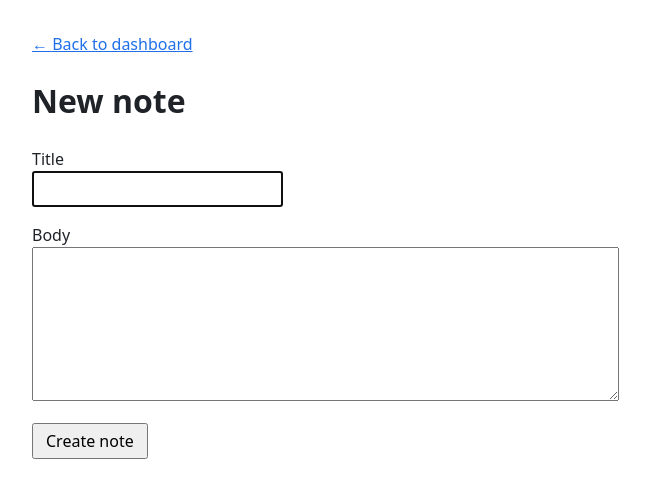
After one commit to sxntixgo/pr-review-demo-app, a Flask app: template templates/new_note.html in a window 1280 px wide. The commit adds this page. Shown: the top 498 px of the page, without its empty margins (248-898 px from the left). Run offline with Flask 3, Linux system fonts and the light colour scheme; the template is opened without the code that fills it, so the values that code supplies are empty.

Commit message:
Add /notes/new route
Adds a form for creating new notes belonging to the logged-in user.

  - app.py: GET/POST handler with auth check, server-side length
    validation, and parameterised INSERT.
  - templates/new_note.html: form with matching maxlength attributes.
  - templates/dashboard.html: link to the new-note form.

```diff
--- a/app.py
+++ b/app.py
@@ -96,6 +96,43 @@ def dashboard():
     return render_template("dashboard.html", user=user, notes=notes)
 
 
+# Limits enforced server-side; the form has matching maxlength attributes.
+MAX_TITLE_LEN = 100
+MAX_BODY_LEN = 10_000
+
+
+@app.route("/notes/new", methods=["GET", "POST"])
+def new_note():
+    """Create a new note belonging to the logged-in user."""
+    user = current_user()
+    if not user:
+        return redirect(url_for("login"))
+
+    if request.method == "GET":
+        return render_template("new_note.html", user=user, error=None)
+
+    title = (request.form.get("title") or "").strip()
+    body = (request.form.get("body") or "").strip()
+
+    if not title:
+        return render_template("new_note.html", user=user,
+                               error="Title is required."), 400
+    if len(title) > MAX_TITLE_LEN:
+        return render_template("new_note.html", user=user,
+                               error=f"Title must be {MAX_TITLE_LEN} chars or fewer."), 400
+    if len(body) > MAX_BODY_LEN:
+        return render_template("new_note.html", user=user,
+                               error=f"Body must be {MAX_BODY_LEN} chars or fewer."), 400
+
+    db = get_db()
+    db.execute(
+        "INSERT INTO notes (user_id, title, body) VALUES (?, ?, ?)",
+        (user["id"], title, body),
+    )
+    db.commit()
+    return redirect(url_for("dashboard"))
+
+
 # --- entry point -------------------------------------------------------------
 
 if __name__ == "__main__":
--- a/templates/dashboard.html
+++ b/templates/dashboard.html
@@ -2,6 +2,9 @@
 {% block title %}Dashboard{% endblock %}
 {% block content %}
 <h1>Your notes</h1>
+
+<p><a href="{{ url_for('new_note') }}">+ New note</a></p>
+
 {% if notes %}
 <ul class="notes">
   {% for note in notes %}
--- /dev/null
+++ b/templates/new_note.html
@@ -0,0 +1,16 @@
+{% extends "base.html" %}
+{% block title %}New note{% endblock %}
+{% block content %}
+<p><a href="{{ url_for('dashboard') }}">&larr; Back to dashboard</a></p>
+<h1>New note</h1>
+{% if error %}<p class="error">{{ error }}</p>{% endif %}
+<form method="post" action="{{ url_for('new_note') }}">
+  <p><label>Title<br>
+    <input name="title" maxlength="100" required autofocus>
+  </label></p>
+  <p><label>Body<br>
+    <textarea name="body" rows="6" cols="60" maxlength="10000"></textarea>
+  </label></p>
+  <p><button type="submit">Create note</button></p>
+</form>
+{% endblock %}
```
